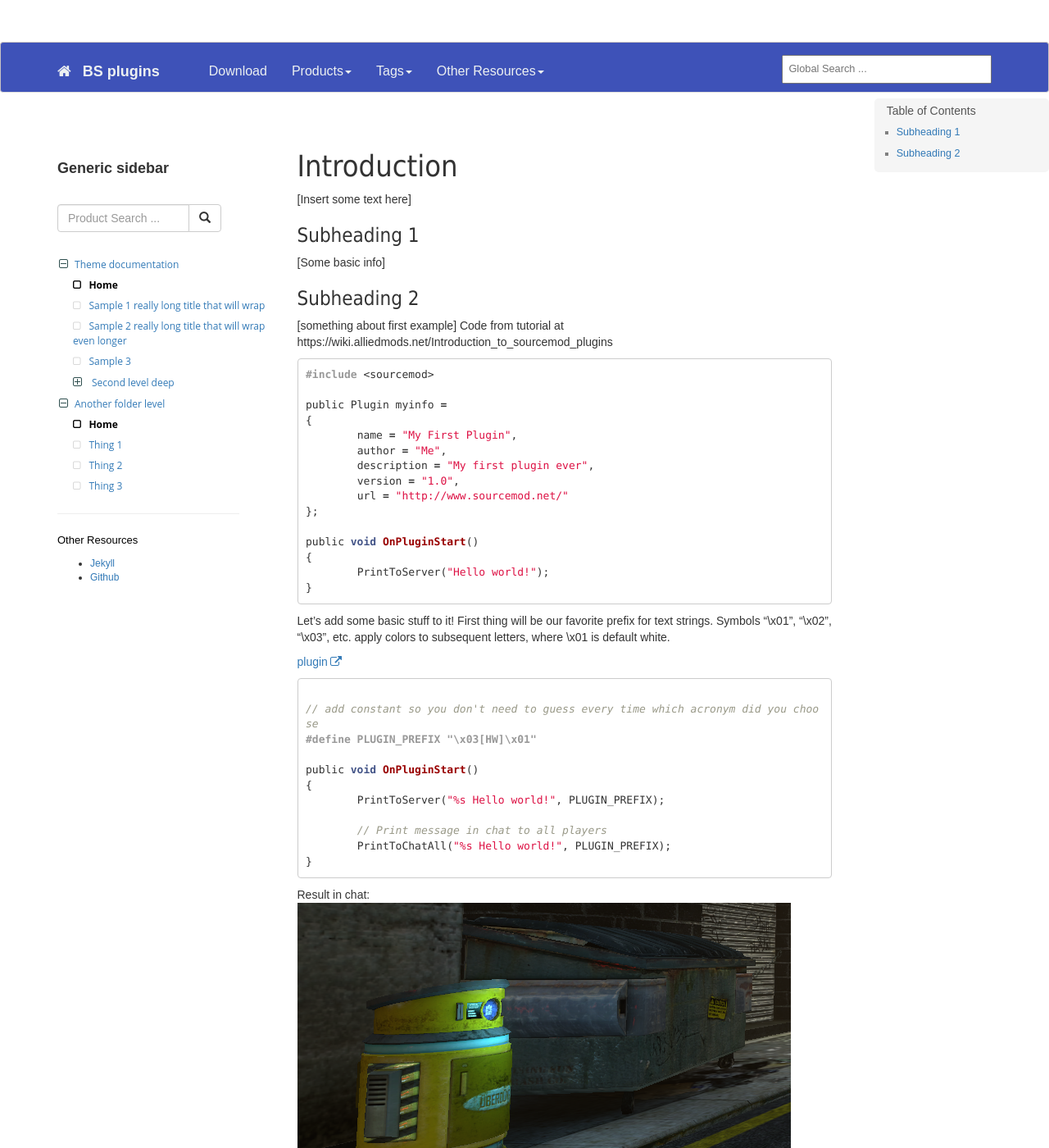
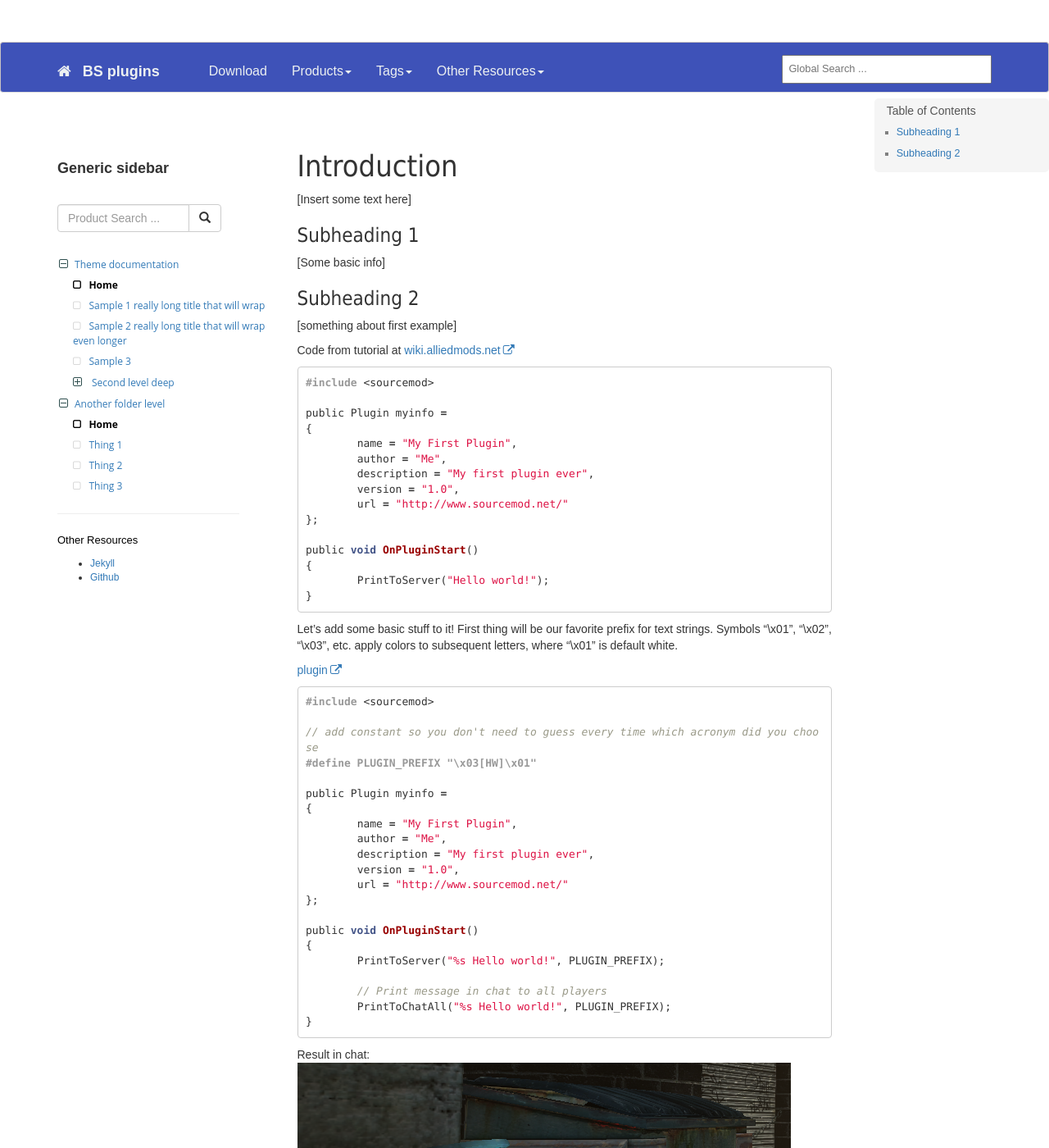
Before and after one commit to DiretideCandy/Blade-Symphony-Plugin-Examples, a Jekyll site: the page built from docs/_docs/index.md, in a window 1280 px wide and 1400 px high. Shown: the whole window at 82% size. Built offline with Jekyll 4.4.1, drawn with Linux system fonts in a browser that asks for light colours.

Commit message:
Adding stuff to homepage

````diff
--- a/docs/_docs/index.md
+++ b/docs/_docs/index.md
@@ -14,7 +14,8 @@ topnav: topnav
 ## Subheading 2
 
 [something about first example]
-Code from tutorial at https://wiki.alliedmods.net/Introduction_to_sourcemod_plugins
+
+Code from tutorial at <a href="https://wiki.alliedmods.net/Introduction_to_sourcemod_plugins">wiki.alliedmods.net</a>
 
 ```c
 #include <sourcemod>
@@ -35,13 +36,23 @@ public void OnPluginStart()
 ```
 
 Let's add some basic stuff to it!
-First thing will be our favorite prefix for text strings. Symbols "\x01", "\x02", "\x03", etc. apply colors to subsequent letters, where \x01 is default white.
+First thing will be our favorite prefix for text strings. Symbols "\x01", "\x02", "\x03", etc. apply colors to subsequent letters, where "\x01" is default white.
 
 <a href="https://github.com/DiretideCandy/Blade-Symphony-Plugin-Examples/blob/master/addons/sourcemod/scripting/examples/hello_world_modified.sp">plugin</a>
 ```c
+#include <sourcemod>
 
 // add constant so you don't need to guess every time which acronym did you choose
 #define PLUGIN_PREFIX "\x03[HW]\x01"
+
+public Plugin myinfo =
+{
+	name = "My First Plugin",
+	author = "Me",
+	description = "My first plugin ever",
+	version = "1.0",
+	url = "http://www.sourcemod.net/"
+};
 
 public void OnPluginStart()
 {
--- a/docs/assets/css/monokai.css
+++ b/docs/assets/css/monokai.css
@@ -21,7 +21,7 @@
 .highlight .o { color: #f92672 } /* Operator */
 .highlight .p { color: #f8f8f2 } /* Punctuation */
 .highlight .cm { color: #75715e } /* Comment.Multiline */
-.highlight .cp { color: #22b14c } /* Comment.Preproc */
+.highlight .cp { color: #75714f } /* Comment.Preproc */
 .highlight .c1 { color: #75715e } /* Comment.Single */
 .highlight .cs { color: #75715e } /* Comment.Special */
 .highlight .ge { font-style: italic } /* Generic.Emph */
````
